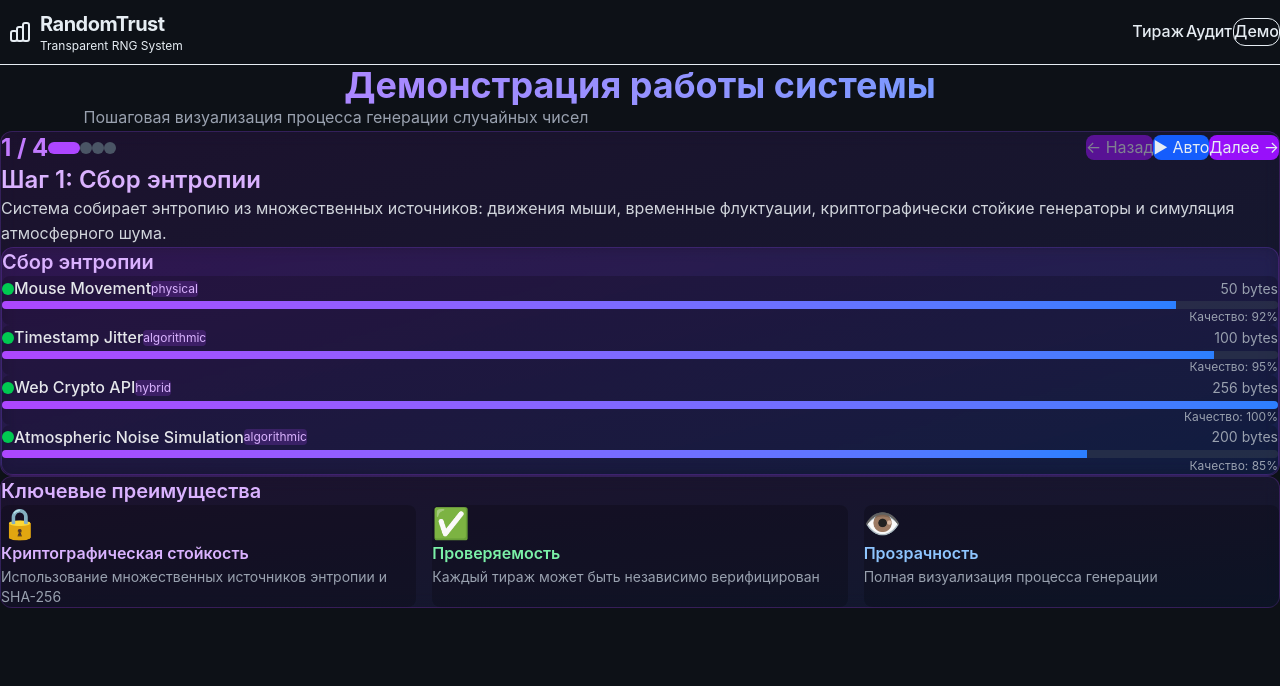
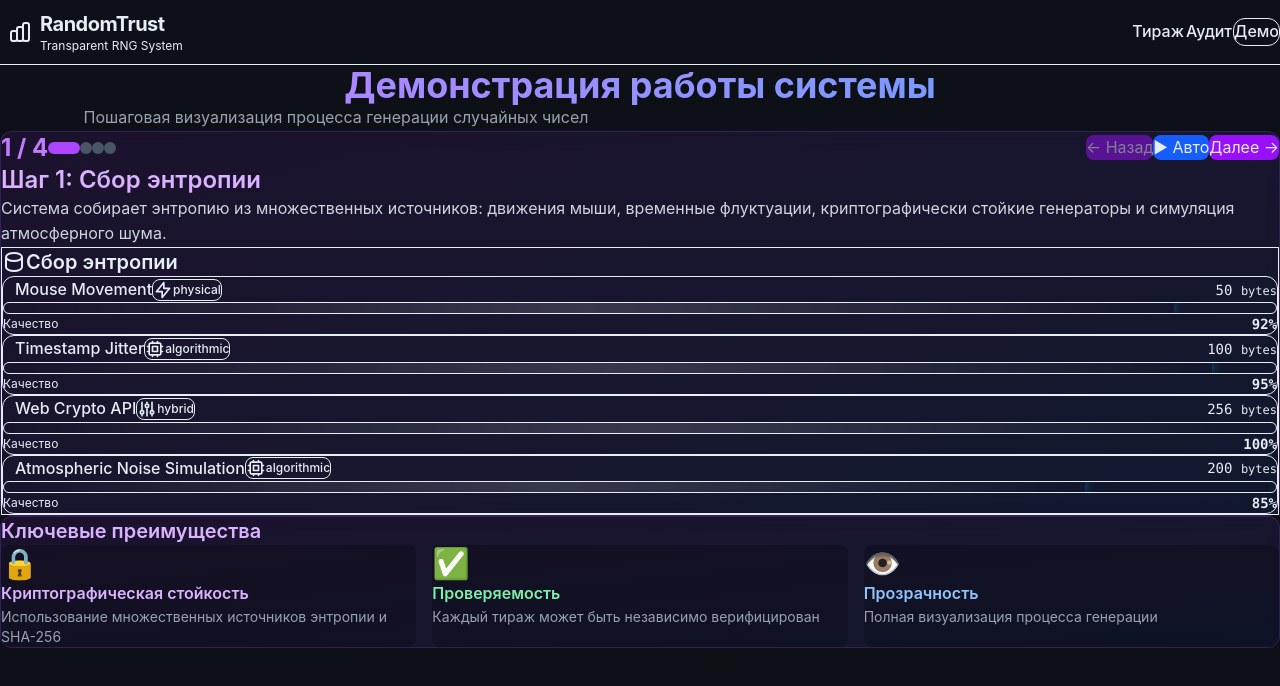
Before and after one commit to kenzWeb/genearator-react, a React (Vite) app: page /demo in a window 1280 px wide. Shown: the top 686 px of the page. Built offline with nearby package versions, Linux system fonts and the light colour scheme.

Commit message:
style: redesign EntropyVisualizer component
- Add dynamic SVG icons for entropy types
- Implement glowing progress bars
- Add glassmorphism card effects
- Color-code entropy sources by type

```diff
--- a/src/components/EntropyVisualizer.tsx
+++ b/src/components/EntropyVisualizer.tsx
@@ -7,11 +7,79 @@ interface Props {
 }
 
 export const EntropyVisualizer = ({sources, isCollecting}: Props) => {
+	const getSourceIcon = (type: string) => {
+		switch (type) {
+			case 'physical':
+				return (
+					<svg
+						className='w-5 h-5'
+						fill='none'
+						stroke='currentColor'
+						viewBox='0 0 24 24'
+					>
+						<path
+							strokeLinecap='round'
+							strokeLinejoin='round'
+							strokeWidth={2}
+							d='M13 10V3L4 14h7v7l9-11h-7z'
+						/>
+					</svg>
+				)
+			case 'algorithmic':
+				return (
+					<svg
+						className='w-5 h-5'
+						fill='none'
+						stroke='currentColor'
+						viewBox='0 0 24 24'
+					>
+						<path
+							strokeLinecap='round'
+							strokeLinejoin='round'
+							strokeWidth={2}
+							d='M9 3v2m6-2v2M9 19v2m6-2v2M5 9H3m2 6H3m18-6h-2m2 6h-2M7 19h10a2 2 0 002-2V7a2 2 0 00-2-2H7a2 2 0 00-2 2v10a2 2 0 002 2zM9 9h6v6H9V9z'
+						/>
+					</svg>
+				)
+			default:
+				return (
+					<svg
+						className='w-5 h-5'
+						fill='none'
+						stroke='currentColor'
+						viewBox='0 0 24 24'
+					>
+						<path
+							strokeLinecap='round'
+							strokeLinejoin='round'
+							strokeWidth={2}
+							d='M12 6V4m0 2a2 2 0 100 4m0-4a2 2 0 110 4m-6 8a2 2 0 100-4m0 4a2 2 0 110-4m0 4v2m0-6V4m6 6v10m6-2a2 2 0 100-4m0 4a2 2 0 110-4m0 4v2m0-6V4'
+						/>
+					</svg>
+				)
+		}
+	}
+
 	return (
-		<div className='bg-gradient-to-br from-purple-900/20 to-blue-900/20 backdrop-blur-sm rounded-xl p-6 border border-purple-500/20'>
-			<h3 className='text-xl font-semibold mb-4 text-purple-300'>
-				Сбор энтропии
-			</h3>
+		<div className='bg-primary-card/50 backdrop-blur-glass rounded-card p-card border border-primary-border shadow-glass'>
+			<div className='flex items-center space-x-2 mb-6'>
+				<svg
+					className='w-6 h-6 text-accent-cyan'
+					fill='none'
+					stroke='currentColor'
+					viewBox='0 0 24 24'
+				>
+					<path
+						strokeLinecap='round'
+						strokeLinejoin='round'
+						strokeWidth={2}
+						d='M4 7v10c0 2.21 3.582 4 8 4s8-1.79 8-4V7M4 7c0 2.21 3.582 4 8 4s8-1.79 8-4M4 7c0-2.21 3.582-4 8-4s8 1.79 8 4'
+					/>
+				</svg>
+				<h3 className='text-xl font-semibold text-text-primary'>
+					Сбор энтропии
+				</h3>
+			</div>
 
 			<div className='space-y-4'>
 				{sources.map((source, index) => (
@@ -20,40 +88,64 @@ export const EntropyVisualizer = ({sources, isCollecting}: Props) => {
 						initial={{opacity: 0, x: -20}}
 						animate={{opacity: 1, x: 0}}
 						transition={{delay: index * 0.1}}
-						className='bg-black/20 rounded-lg p-4'
+						className='bg-primary-bg/40 rounded-xl p-4 border border-primary-border/50 hover:border-accent-cyan/30 transition-all duration-300'
 					>
-						<div className='flex items-center justify-between mb-2'>
+						<div className='flex items-center justify-between mb-3'>
 							<div className='flex items-center space-x-3'>
 								<div
 									className={`w-3 h-3 rounded-full ${
-										source.collected > 0 ? 'bg-green-500' : 'bg-gray-500'
+										source.collected > 0
+											? 'bg-accent-mint shadow-glow-mint'
+											: 'bg-text-secondary/30'
 									} ${
 										isCollecting && source.collected === 0
 											? 'animate-pulse'
 											: ''
 									}`}
 								/>
-								<span className='font-medium text-gray-200'>{source.name}</span>
-								<span className='text-xs px-2 py-1 rounded bg-purple-500/20 text-purple-300'>
-									{source.type}
+								<span className='font-medium text-text-primary'>
+									{source.name}
 								</span>
+								<div
+									className={`flex items-center space-x-1 px-2 py-1 rounded-lg text-xs font-medium ${
+										source.type === 'physical'
+											? 'bg-accent-cyan/10 text-accent-cyan border border-accent-cyan/20'
+											: source.type === 'hybrid'
+											? 'bg-accent-mint/10 text-accent-mint border border-accent-mint/20'
+											: 'bg-text-secondary/10 text-text-secondary border border-text-secondary/20'
+									}`}
+								>
+									{getSourceIcon(source.type)}
+									<span>{source.type}</span>
+								</div>
 							</div>
-							<span className='text-sm text-gray-400'>
-								{source.collected} bytes
+							<span className='text-sm text-text-secondary font-mono'>
+								{source.collected} <span className='text-xs'>bytes</span>
 							</span>
 						</div>
 
-						<div className='w-full bg-gray-700/50 rounded-full h-2 overflow-hidden'>
+						<div className='relative w-full bg-primary-bg/60 rounded-full h-3 overflow-hidden border border-primary-border/30'>
 							<motion.div
 								initial={{width: 0}}
 								animate={{width: `${source.quality * 100}%`}}
-								transition={{duration: 0.5}}
-								className='h-full bg-gradient-to-r from-purple-500 to-blue-500'
-							/>
+								transition={{duration: 0.5, ease: 'easeOut'}}
+								className='h-full bg-gradient-to-r from-accent-cyan to-accent-mint relative'
+								style={{
+									boxShadow:
+										source.quality > 0
+											? '0 0 10px rgba(0, 191, 255, 0.5)'
+											: 'none',
+								}}
+							>
+								<div className='absolute inset-0 bg-gradient-to-r from-transparent via-white/20 to-transparent animate-pulse' />
+							</motion.div>
 						</div>
 
-						<div className='mt-2 text-xs text-gray-400 text-right'>
-							Качество: {(source.quality * 100).toFixed(0)}%
+						<div className='mt-2 flex items-center justify-between'>
+							<span className='text-xs text-text-secondary'>Качество</span>
+							<span className='text-sm text-accent-mint font-mono font-semibold'>
+								{(source.quality * 100).toFixed(0)}%
+							</span>
 						</div>
 					</motion.div>
 				))}
```
